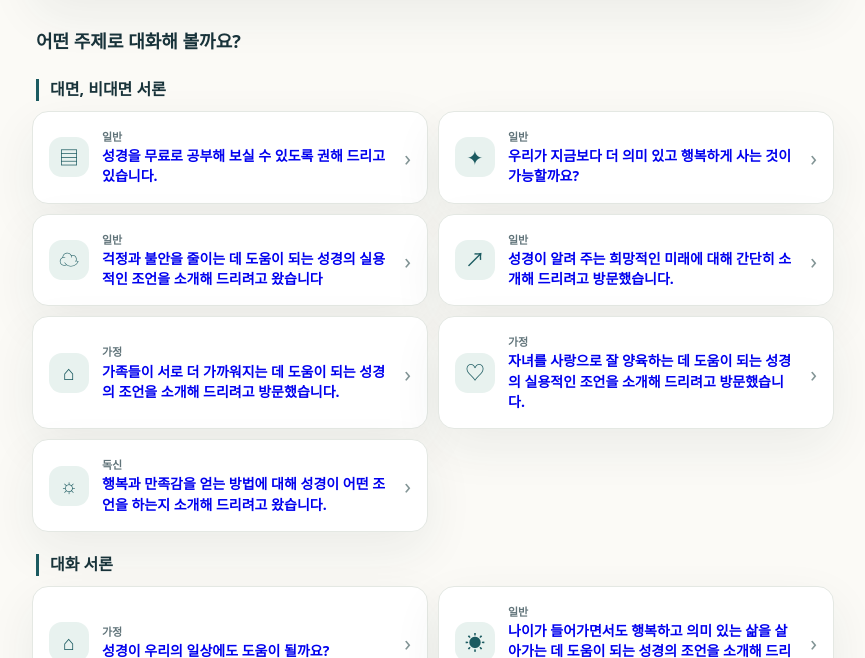
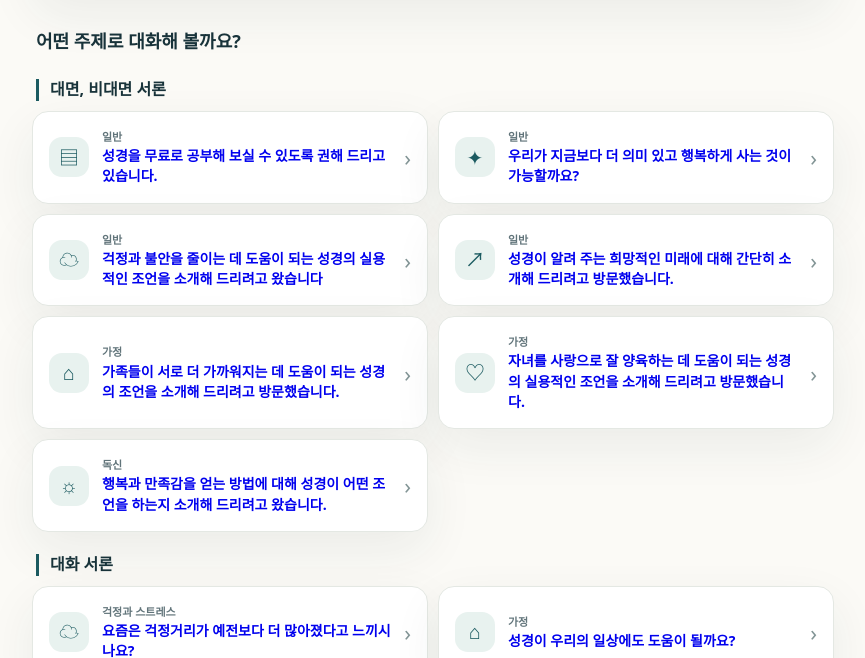
Before and after one commit to down0619/bible-conversation-guide, a plain HTML site: page index.html in a window 1280 px wide. Shown: the part 294-952 px from the top of the page, without its empty margins (207-1072 px from the left). Drawn offline with Linux system fonts and the light colour scheme.

Commit message:
대화 서론에 걱정과 스트레스 주제 추가

```diff
--- a/index.html
+++ b/index.html
@@ -12,7 +12,8 @@
 <a class="question" href="conversation.html?topic=raising-children"><span class="symbol">♡</span><span><small>가정</small><strong>자녀를 사랑으로 잘 양육하는 데 도움이 되는 성경의 실용적인 조언을 소개해 드리려고 방문했습니다.</strong></span><span class="arrow">›</span></a>
 <a class="question" href="conversation.html?topic=bible-daily-single"><span class="symbol">☼</span><span><small>독신</small><strong>행복과 만족감을 얻는 방법에 대해 성경이 어떤 조언을 하는지 소개해 드리려고 왔습니다.</strong></span><span class="arrow">›</span></a></section>
 <h3 class="group-title">대화 서론</h3>
-<section class="questions" aria-label="대화 서론 질문"><a class="question" href="conversation.html?topic=bible-daily-family"><span class="symbol">⌂</span><span><small>가정</small><strong>성경이 우리의 일상에도 도움이 될까요?</strong></span><span class="arrow">›</span></a>
+<section class="questions" aria-label="대화 서론 질문"><a class="question" href="conversation.html?topic=worry-stress"><span class="symbol">☁</span><span><small>걱정과 스트레스</small><strong>요즘은 걱정거리가 예전보다 더 많아졌다고 느끼시나요?</strong></span><span class="arrow">›</span></a>
+<a class="question" href="conversation.html?topic=bible-daily-family"><span class="symbol">⌂</span><span><small>가정</small><strong>성경이 우리의 일상에도 도움이 될까요?</strong></span><span class="arrow">›</span></a>
 <a class="question" href="conversation.html?topic=aging"><span class="symbol">☀</span><span><small>일반</small><strong>나이가 들어가면서도 행복하고 의미 있는 삶을 살아가는 데 도움이 되는 성경의 조언을 소개해 드리려고 방문했습니다.</strong></span><span class="arrow">›</span></a>
 <a class="question" href="conversation.html?topic=bible-daily-general"><span class="symbol">☼</span><span><small>일반</small><strong>성경이 우리의 일상에도 도움이 될까요?</strong></span><span class="arrow">›</span></a>
 <a class="question" href="conversation.html?topic=live-forever-happily"><span class="symbol">∞</span><span><small>일반</small><strong>영원히 즐겁게 사는 것이 가능합니까?</strong></span><span class="arrow">›</span></a></section>
```
